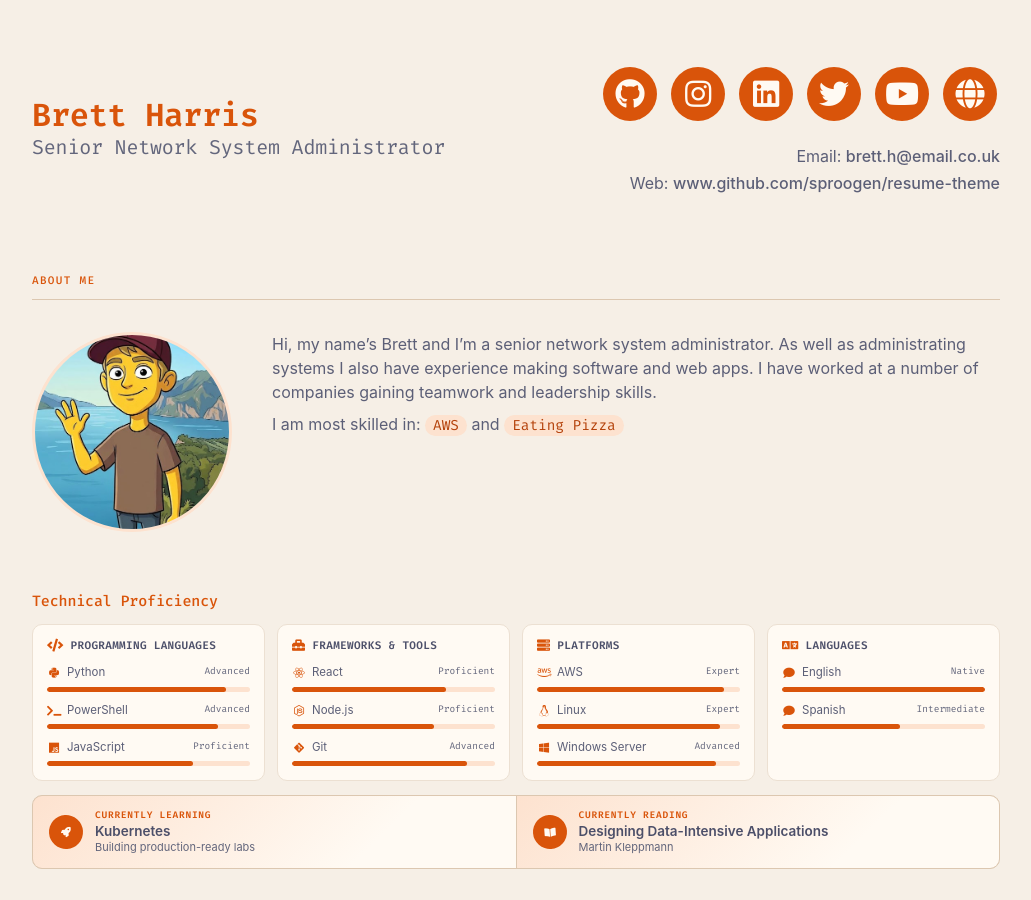
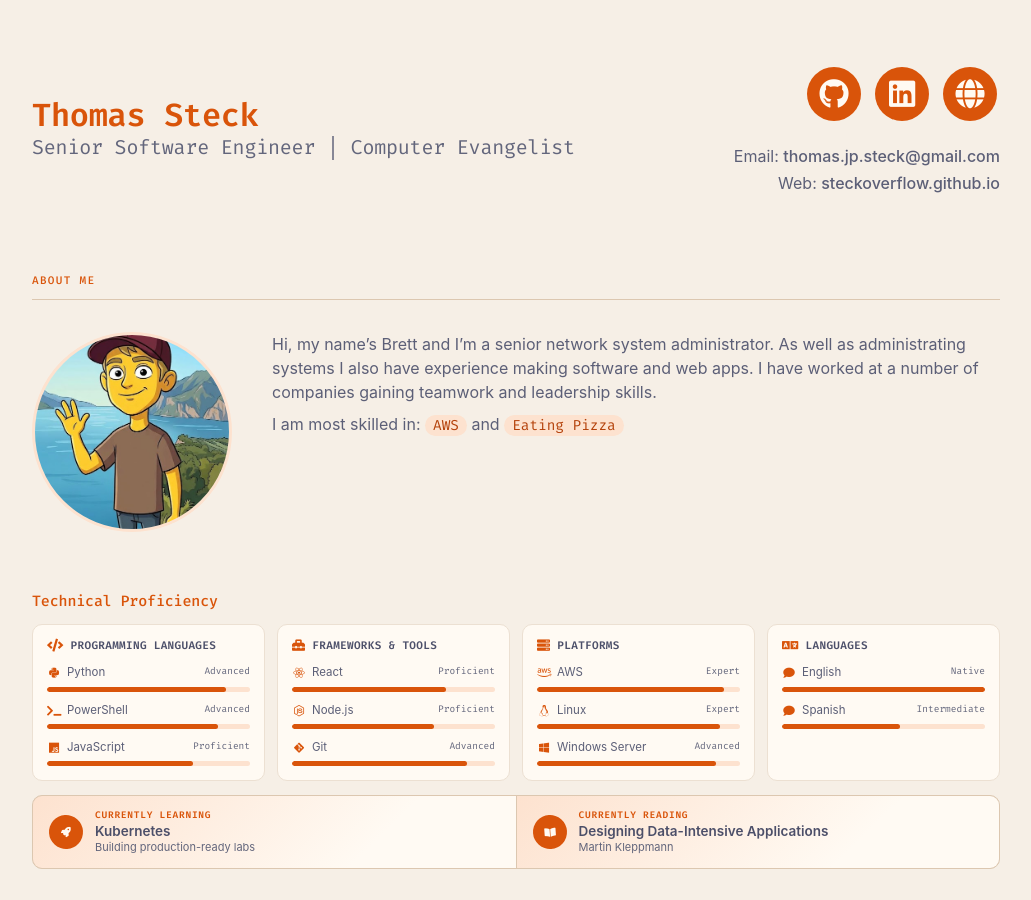
Before and after one commit to steckoverflow/steckoverflow.github.io, a Jekyll site: the page built from index.md, in a window 1280 px wide and 900 px high. Shown: the whole window, without its empty margins (124-1155 px from the left). Built offline with Jekyll 4.4.1, drawn with Linux system fonts in a browser that asks for light colours; nearby versions of some CDN libraries; some of the changed text lies outside the part shown.

Commit message:
fix: cleanup old social media posts

```diff
--- a/_config.yml
+++ b/_config.yml
@@ -5,29 +5,14 @@ favicon: images/favicon.ico
 # Content configuration version
 version: 2
 
-# Personal info
-name: Brett Harris
-title: Senior Network System Administrator
-email: brett.h@email.co.uk
-website: www.github.com/sproogen/resume-theme
-
-# Dark Mode (true/false/never)
-darkmode: never
+name: Thomas Steck
+title: Senior Software Engineer | Computer Evangelist
+email:  thomas.jp.steck@gmail.com
+website: steckoverflow.github.io
 
 # Social links
-twitter_username: facespics
-github_username:  sproogen
-# stackoverflow_username: "00000001"
-# dribbble_username: jekyll
-# facebook_username: jekyll
-# flickr_username: jekyll
-instagram_username: jameswgrant
-linkedin_username: jameswgrant
-# xing_username: jekyll
-# pinterest_username: jekyll
-youtube_username: globalmtb
-# googleplus_username: +jekyll
-# orcid_username: 0000-0000-0000-0000
+github_username:  steckoverflow
+linkedin_username: thomas-steck-35730861
 
 # Additional icon links
 additional_links:
```
